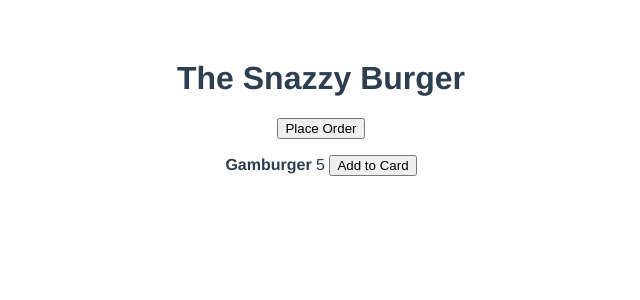
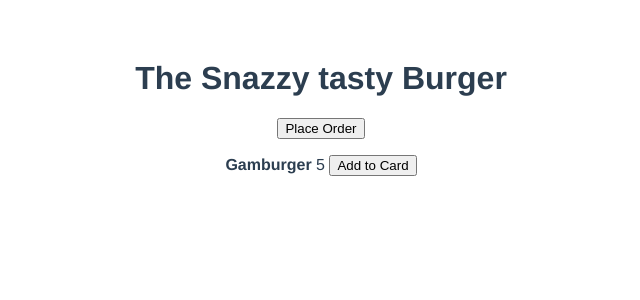
Before and after one commit to kami16ru/vueschool-composition-api, a Vue app: page / in a window 1280 px wide. Shown: the top 300 px of the page, without its empty margins (319-959 px from the left). Built offline with nearby package versions, Linux system fonts and the light colour scheme.

Commit message:
reactive data

```diff
--- a/src/App.vue
+++ b/src/App.vue
@@ -7,12 +7,13 @@
 </template>
 
 <script>
+import { ref } from 'vue'
 import YummyMeal from '@/components/YummyMeal.vue'
 
 export default {
   components: { YummyMeal },
   setup() {
-    const name = 'The Snazzy Burger'
+    const name = ref('The Snazzy tasty Burger')
     const placeOrder = () => alert('You\'re order has been placed!')
     const addItemToCard = (item) => alert(`One ${item} added to card!`)
 
```
